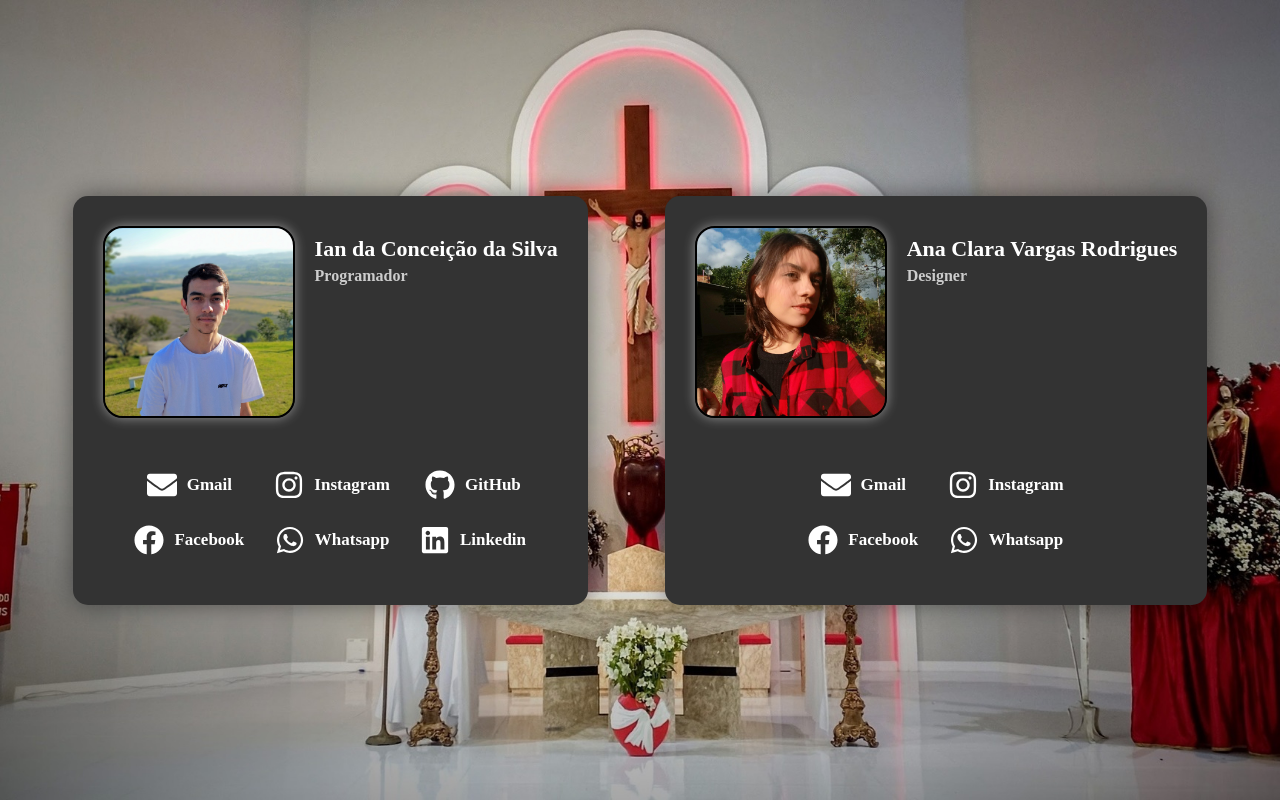
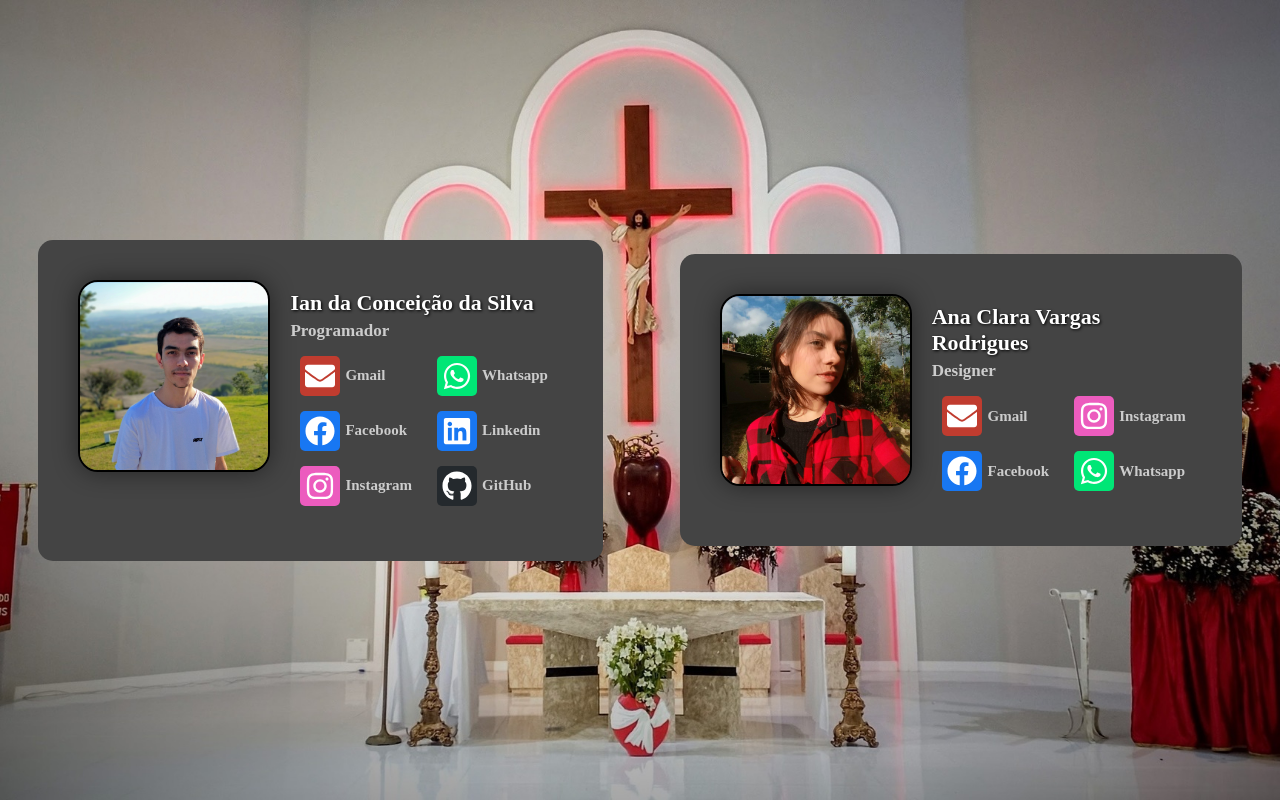
Before and after one commit to IanTorquato/Projeto_PSCJ, a React (Create React App) app in the folder web/: page /contato in a window 1280 px wide. Shown: the top 800 px of the page. Built offline with nearby package versions, Linux system fonts and the light colour scheme.

Commit message:
Estilizando Redes Sociais dos Contatos

```diff
--- a/web/src/pages/CadastrarMissa/index.tsx
+++ b/web/src/pages/CadastrarMissa/index.tsx
@@ -14,13 +14,15 @@ const CadastrarMissa = () => {
 
                         <fieldset className="fieldsetCadastrar">
                             <legend>
-                                <h2>Local</h2>
+                                <h2>Local e Quantidade Máxima de Pessoas</h2>
                             </legend>
 
                             <div className="field">
-                                <select name="local" id="local">
+                                <select name="local" className="local">
                                     <option value="0">Selecione um Local</option>
                                 </select>
+
+                                <input type="number" name="maxPessoas" className="maxPessoas" defaultValue={0} />
                             </div>
                         </fieldset>
 
@@ -30,7 +32,7 @@ const CadastrarMissa = () => {
                             </legend>
 
                             <div className="field">
-                                <input type="datetime-local" name="dataHora" id="dataHora" />
+                                <input type="datetime-local" name="dataHora" className="dataHora" />
                             </div>
                         </fieldset>
 
--- a/web/src/pages/CadastrarMissa/styles.css
+++ b/web/src/pages/CadastrarMissa/styles.css
@@ -56,7 +56,6 @@ form h2 {
 
 form fieldset div.field {
 	display: flex;
-	flex-direction: column;
 }
 
 form fieldset input,
@@ -68,6 +67,16 @@ select {
 	font-size: 1.5rem;
 	color: #333;
 	font-family: 'Roboto Condensed', sans-serif;
+	width: 100%;
+}
+
+form fieldset select.local {
+	width: 80%;
+}
+
+form fieldset input.maxPessoas {
+	margin-left: 5%;
+	width: 15%;
 }
 
 input,
--- a/web/src/pages/Contato/index.tsx
+++ b/web/src/pages/Contato/index.tsx
@@ -12,85 +12,84 @@ const Contato = () => {
             <div className="imgFundo">
                 <section className="secContato">
                     <section className="pessoas">
-                        <header className="cabecalhoContatos">
                         <img src={programador} alt="Foto do desenvolvedor" className="imgContato" />
+
+                        <div className="dadosPessoa">
 
                             <div>
                                 <h1 className="nomeContato">Ian da Conceição da Silva</h1>
                                 <h2 className="setorContato">Programador</h2>
                             </div>
-                        </header>
 
                             <ul className="redesSociaisContato">
                                 <div>
                                     <li>
-                                    <span><FaEnvelope size={30} /></span>
+                                        <span className="spanGmail"><FaEnvelope size={30} /></span>
 
                                         <a href="http://gmail.com" target="_blank" rel="noopener noreferrer">Gmail</a>
                                     </li>
 
                                     <li>
-                                    <span><FaFacebook size={30} /></span>
+                                        <span className="spanFace"><FaFacebook size={30} /></span>
 
                                         <a href="https://www.facebook.com/ian.conceicaodasilva"
                                             target="_blank" rel="noopener noreferrer">Facebook</a>
+                                    </li>
+
+                                    <li>
+                                        <span className="spanInsta"><FaInstagram size={30} /></span>
+
+                                        <a href="https://www.instagram.com/ian_1408"
+                                            target="_blank" rel="noopener noreferrer">Instagram</a>
                                     </li>
                                 </div>
 
                                 <div>
                                     <li>
-                                    <span><FaInstagram size={30} /></span>
-
-                                    <a href="https://www.instagram.com/ian_1408"
-                                        target="_blank" rel="noopener noreferrer">Instagram</a>
-                                </li>
-
-                                <li>
-                                    <span><FaWhatsapp size={30} /></span>
+                                        <span className="spanWhats"><FaWhatsapp size={30} /></span>
 
                                         <a href="https://api.whatsapp.com/send?phone=5548998224086"
                                             target="_blank" rel="noopener noreferrer">Whatsapp</a>
                                     </li>
-                            </div>
 
-                            <div>
                                     <li>
-                                    <span><FaGithub size={30} /></span>
+                                        <span className="spanLinkedin"><FaLinkedin size={30} /></span>
+
+                                        <a href="https://www.linkedin.com/in/ian-da-concei%C3%A7%C3%A3o-da-silva-67549b1a2/"
+                                            target="_blank" rel="noopener noreferrer">Linkedin</a>
+                                    </li>
+
+                                    <li>
+                                        <span className="spanGithub"><FaGithub size={30} /></span>
 
                                         <a href="https://github.com/IanTorquato"
                                             target="_blank" rel="noopener noreferrer">GitHub</a>
                                     </li>
-
-                                <li>
-                                    <span><FaLinkedin size={30} /></span>
-
-                                    <a href="https://www.linkedin.com/in/ian-da-concei%C3%A7%C3%A3o-da-silva-67549b1a2/"
-                                        target="_blank" rel="noopener noreferrer">Linkedin</a>
-                                </li>
                                 </div>
                             </ul>
+                        </div>
                     </section>
 
                     <section className="pessoas">
-                        <header className="cabecalhoContatos">
                         <img src={designer} alt="Foto da designer" className="imgContato" />
 
+                        <div className="dadosPessoa">
                             <div>
                                 <h1 className="nomeContato">Ana Clara Vargas Rodrigues</h1>
                                 <h2 className="setorContato">Designer</h2>
                             </div>
-                        </header>
+
 
                             <ul className="redesSociaisContato">
                                 <div>
                                     <li>
-                                    <span><FaEnvelope size={30} /></span>
+                                        <span className="spanGmail"><FaEnvelope size={30} /></span>
 
                                         <a href="http://gmail.com" target="_blank" rel="noopener noreferrer">Gmail</a>
                                     </li>
 
                                     <li>
-                                    <span><FaFacebook size={30} /></span>
+                                        <span className="spanFace"><FaFacebook size={30} /></span>
 
                                         <a href="https://pt-br.facebook.com/anaclara.vargasrodrigues"
                                             target="_blank" rel="noopener noreferrer">Facebook</a>
@@ -99,20 +98,21 @@ const Contato = () => {
 
                                 <div>
                                     <li>
-                                    <span><FaInstagram size={30} /></span>
+                                        <span className="spanInsta"><FaInstagram size={30} /></span>
 
                                         <a href="https://www.instagram.com/anaclaravargs"
                                             target="_blank" rel="noopener noreferrer">Instagram</a>
                                     </li>
 
                                     <li>
-                                    <span><FaWhatsapp size={30} /></span>
+                                        <span className="spanWhats"><FaWhatsapp size={30} /></span>
 
                                         <a href="https://api.whatsapp.com/send?phone=5548998301146"
                                             target="_blank" rel="noopener noreferrer">Whatsapp</a>
                                     </li>
                                 </div>
                             </ul>
+                        </div>
                     </section>
                 </section>
             </div>
--- a/web/src/pages/Contato/styles.css
+++ b/web/src/pages/Contato/styles.css
@@ -3,19 +3,15 @@ section.secContato {
 	display: flex;
 	align-items: center;
 	justify-content: center;
+
 }
 
 section.pessoas {
 	border-radius: 15px;
-	background-color: #333;
-	box-shadow: 0px 0px 24px #00000077;
+	background-color: #444;
 	margin: 0 3vw;
-	padding: 30px;
-}
-
-header.cabecalhoContatos {
+	padding: 40px;
 	display: flex;
-	margin-bottom: 32px;
 }
 
 img.imgContato {
@@ -23,45 +19,77 @@ img.imgContato {
 	width: 15vw;
 	height: 15vw;
 	border: 2px solid #000;
-	box-shadow: 0px 0px 12px #ffffff77;
+	box-shadow: 0px 0px 24px #00000077;
 	border-radius: 20px;
+}
+
+div.dadosPessoa {
+	display: flex;
+	flex-direction: column;
 }
 
 h1.nomeContato {
 	font-size: 2.2rem;
 	margin-top: 10px;
+	text-shadow: 1px 1px 3px #000;
 }
 
 h2.setorContato {
-	font-size: 1.6rem;
+	font-size: 1.7rem;
 	margin-top: 5px;
 	color: #ccc;
 }
 
 ul.redesSociaisContato {
+	height: 100%;
 	list-style: none;
-	font-size: 1.7rem;
+	font-size: 1.5rem;
 	display: flex;
 	justify-content: center;
+	align-items: center;
 }
 
 ul.redesSociaisContato li {
 	margin: 15px 10px;
 	display: flex;
 	align-items: center;
-	justify-content: center;
 }
 
 ul.redesSociaisContato span {
 	display: flex;
 	align-items: center;
 	padding: 5px;
+	border-radius: 5px;
+}
+
+ul.redesSociaisContato span.spanGmail {
+	background-color: #c03c2f;
+}
+
+ul.redesSociaisContato span.spanFace {
+	background-color: #1877f2;
+}
+
+ul.redesSociaisContato span.spanInsta {
+	background-color: #ec5cbe;
+}
+
+ul.redesSociaisContato span.spanWhats {
+	background-color: #00e676;
+}
+
+ul.redesSociaisContato span.spanGithub {
+	background-color: #24292d;
+}
+
+ul.redesSociaisContato span.spanLinkedin {
+	background-color: #1877f2;
 }
 
 ul.redesSociaisContato a {
 	text-decoration: none;
 	font-weight: bold;
-	color: #fff;
+	color: #ccc;
 	padding: 5px;
 	border-radius: 5px;
 }
--- a/web/src/pages/EditarMissa/index.tsx
+++ b/web/src/pages/EditarMissa/index.tsx
@@ -18,7 +18,7 @@ const EditarMissa = () => {
                             </legend>
 
                             <div className="field">
-                                <select name="missa" id="missa">
+                                <select name="missa" className="missa">
                                     <option value="0">Selecione uma Missa</option>
                                 </select>
                             </div>
@@ -26,13 +26,15 @@ const EditarMissa = () => {
 
                         <fieldset className="fieldsetEditar">
                             <legend>
-                                <h2>Local</h2>
+                                <h2>Local e Quantidade Máxima de Pessoas</h2>
                             </legend>
 
                             <div className="field">
-                                <select name="local" id="local">
+                                <select name="local" className="local">
                                     <option value="0">Selecione um Local</option>
                                 </select>
+
+                                <input type="number" name="maxPessoas" className="maxPessoas" defaultValue={0} />
                             </div>
                         </fieldset>
 
@@ -42,7 +44,7 @@ const EditarMissa = () => {
                             </legend>
 
                             <div className="field">
-                                <input type="datetime-local" name="dataHora" id="dataHora" />
+                                <input type="datetime-local" name="dataHora" className="dataHora" />
                             </div>
                         </fieldset>
 
```
Also changed, not shown: 1 other file (tests, documents, lock files or other folders). Lines whose indentation alone changed are shown as unchanged.
